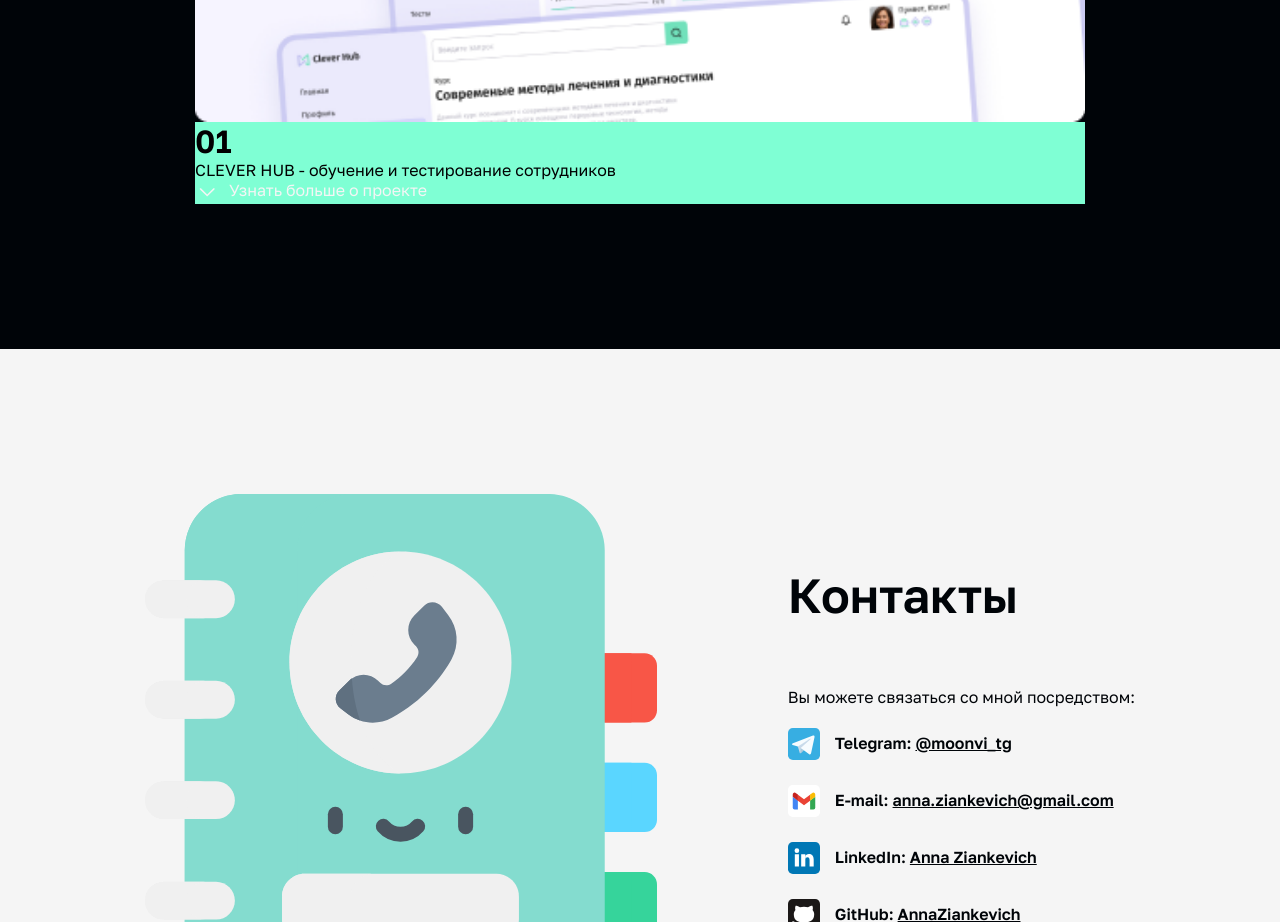
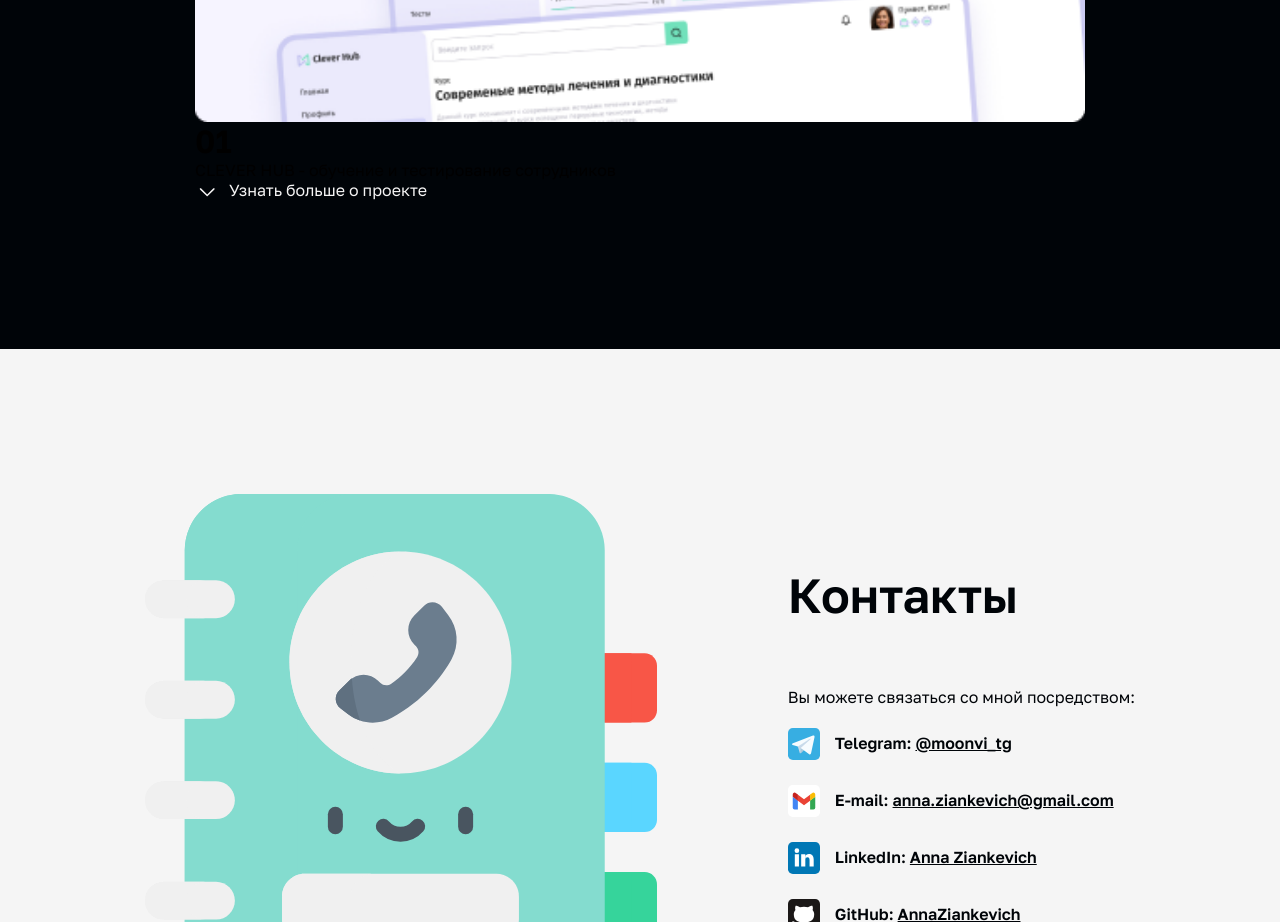
Before and after one commit to AnnaZiankevich/portfolio, a Next.js app: page / in a window 1280 px wide. Shown: the part 5060-5982 px from the top of the page. Built offline with nearby package versions, Linux system fonts and the light colour scheme.

Commit message:
Fixes in LearnMore component

```diff
--- a/src/app/page.module.scss
+++ b/src/app/page.module.scss
@@ -384,7 +384,7 @@
             padding: 0px 50px;
 
             div {
-                background-color: aquamarine;
+
                 height: 100%;
             }
         }
--- a/src/components/LearnMore/LearnMore.module.scss
+++ b/src/components/LearnMore/LearnMore.module.scss
@@ -15,6 +15,7 @@
         color: c.$pastelWhite;
 
         img {
+            @include m.animation();
             width: 24px;
             height: 24px;
         }
--- a/src/components/LearnMore/LearnMore.tsx
+++ b/src/components/LearnMore/LearnMore.tsx
@@ -16,7 +16,7 @@ const LearnMore: FC<LearnMoreProps> = ({ MoreInfo }) => {
     return (
       <div className={styles.content}>
         <div style={{ cursor: 'pointer' }} onClick={toggleMoreInfo} className={styles.button}>
-            <img src={chevron.src} alt="chevron" style={{transform: 'rotate(' + isOpen ? '180' : '0' + ')'}} />
+            <img src={chevron.src} alt="chevron" style={{ transform: `rotate(${isOpen ? '180deg' : '0deg'})` }} />
             Узнать больше о проекте
         </div>
         {isOpen && <MoreInfo />}
```
